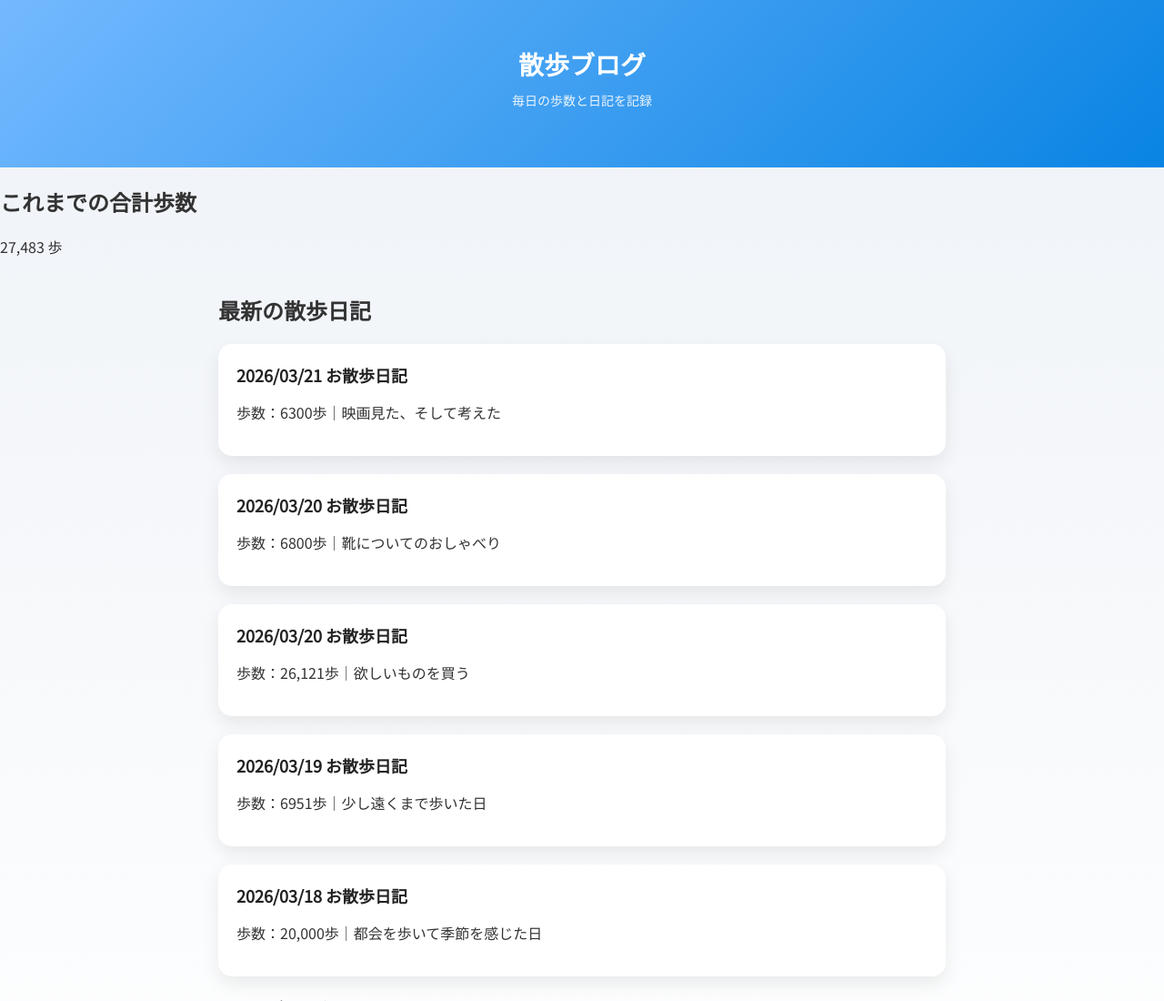
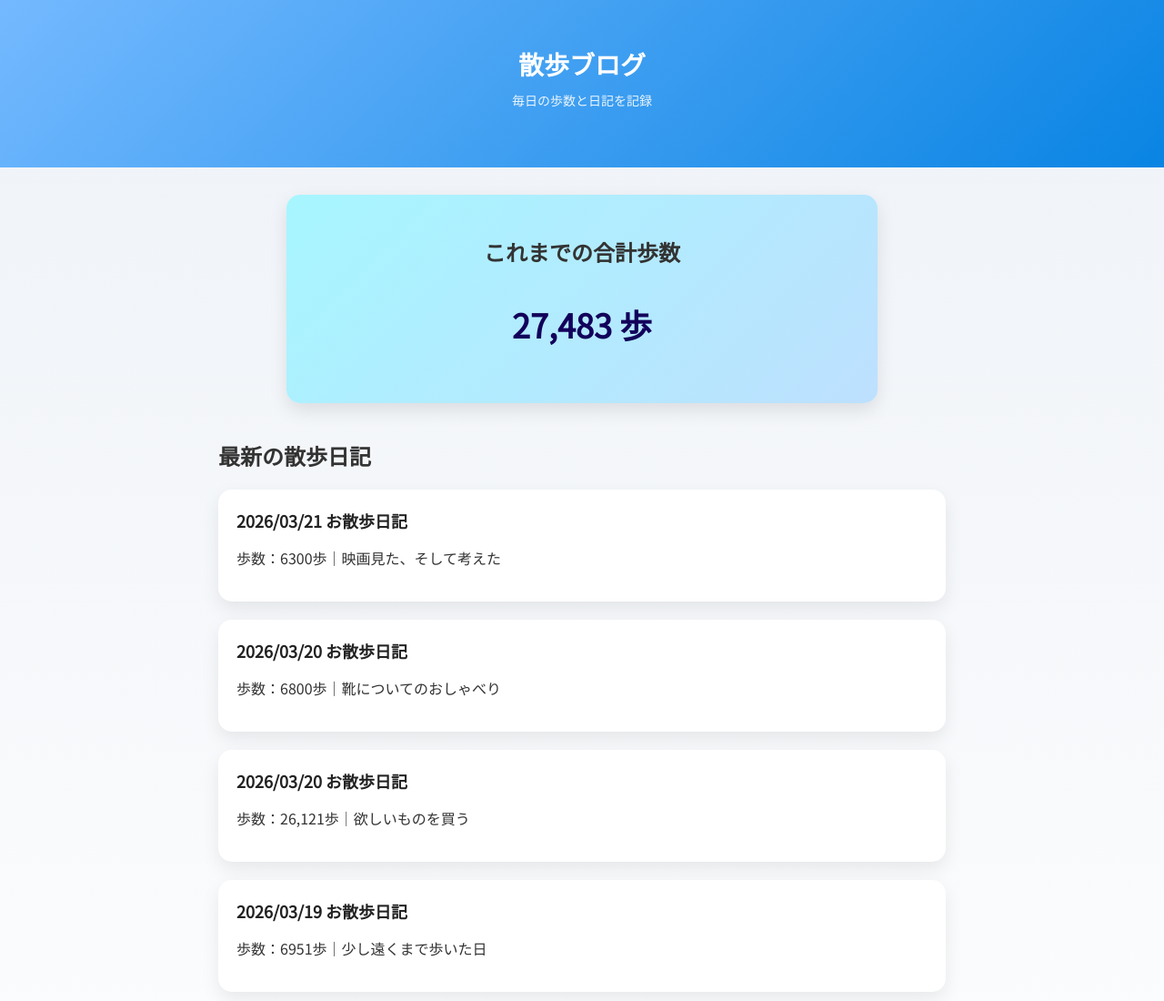
Before and after one commit to anknon39/blog-walk, a plain HTML site: page index.html in a window 1280 px wide. Shown: the top 1100 px of the page at 91% size. Drawn offline with Linux system fonts and the light colour scheme.

Commit message:
Refactor CSS styles and add total steps section

```diff
--- a/style.css
+++ b/style.css
@@ -7,7 +7,21 @@ body {
   margin: 0;
   color: #333;
 }
+.total-steps {
+  background: linear-gradient(135deg, #a7f6ff, #bde0fe);
+  padding: 25px;
+  border-radius: 15px;
+  text-align: center;
+  margin: 30px auto;
+  max-width: 600px;
+  box-shadow: 0 8px 20px rgba(0,0,0,0.1);
+}
 
+#total {
+  font-size: 36px;
+  font-weight: bold;
+  color: #12005b;
+}
 /* =========================
    ヘッダー
 ========================= */
@@ -142,3 +156,10 @@ footer {
   background: #f1f1f1;
   font-size: 14px;
 }
+.main-img {
+  width: 100%;
+  max-width: 10px;
+  height: auto;
+  display: block;
+  margin: 0 auto;
+}
```
